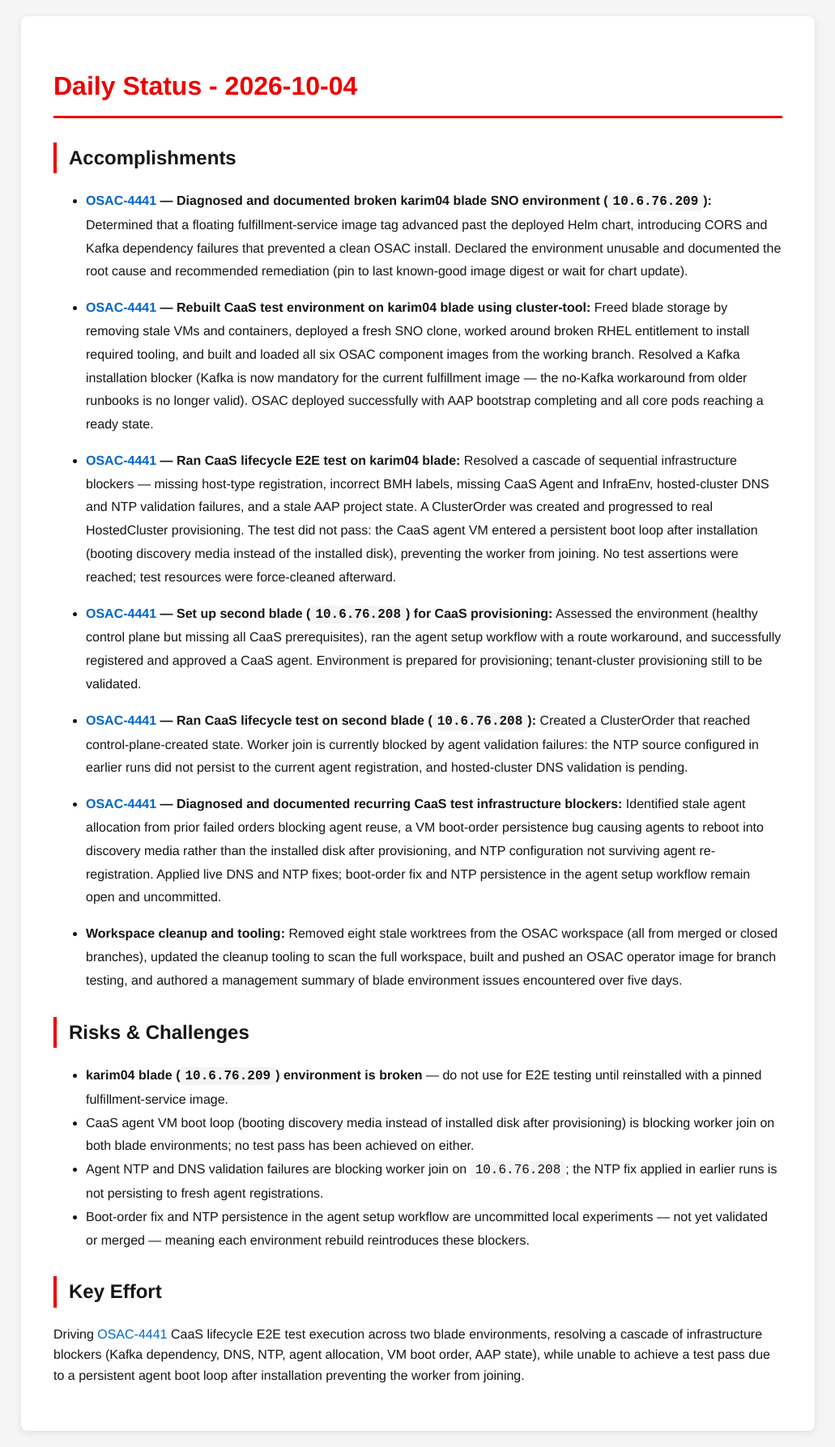
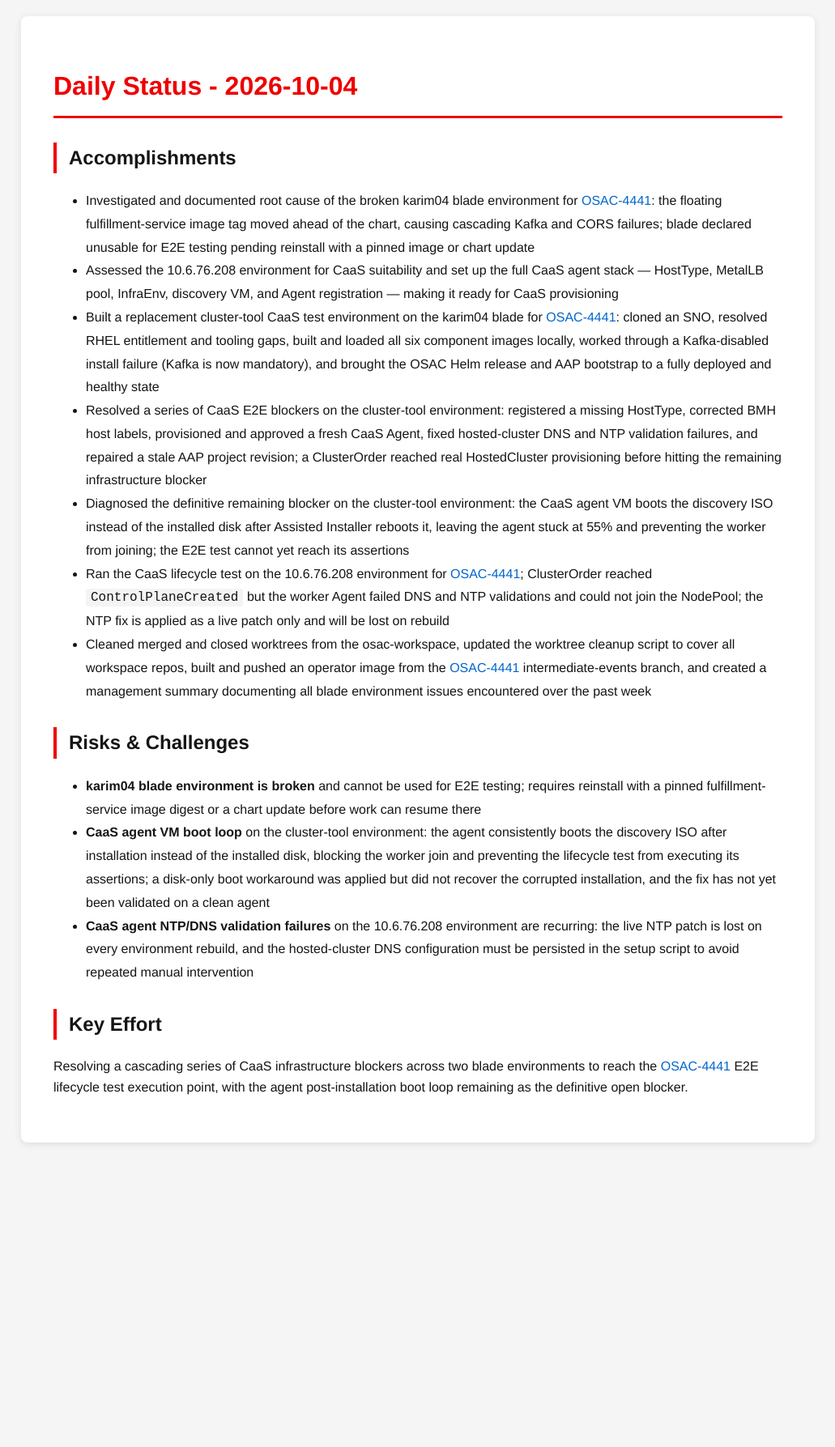
Before and after one commit to tzvatot/daily-status, a Jekyll site: the page built from 2026-10-04.md, in a window 1280 px wide. Shown: the whole page at 81% size, without its empty margins (124-1155 px from the left). Built offline with Jekyll 4.4.1, drawn with Linux system fonts in a browser that asks for light colours; after the commit the page ends 1431 px from its top, so only the background shows below that.

Commit message:
Daily status update - 2026-10-04

```diff
--- a/2026-10-04.md
+++ b/2026-10-04.md
@@ -7,28 +7,18 @@
 # Daily Status - 2026-10-04
 
 ## Accomplishments
-
-- **[OSAC-4441](https://redhat.atlassian.net/browse/OSAC-4441) — Diagnosed and documented broken karim04 blade SNO environment (`10.6.76.209`):** Determined that a floating fulfillment-service image tag advanced past the deployed Helm chart, introducing CORS and Kafka dependency failures that prevented a clean OSAC install. Declared the environment unusable and documented the root cause and recommended remediation (pin to last known-good image digest or wait for chart update).
-
-- **[OSAC-4441](https://redhat.atlassian.net/browse/OSAC-4441) — Rebuilt CaaS test environment on karim04 blade using cluster-tool:** Freed blade storage by removing stale VMs and containers, deployed a fresh SNO clone, worked around broken RHEL entitlement to install required tooling, and built and loaded all six OSAC component images from the working branch. Resolved a Kafka installation blocker (Kafka is now mandatory for the current fulfillment image — the no-Kafka workaround from older runbooks is no longer valid). OSAC deployed successfully with AAP bootstrap completing and all core pods reaching a ready state.
-
-- **[OSAC-4441](https://redhat.atlassian.net/browse/OSAC-4441) — Ran CaaS lifecycle E2E test on karim04 blade:** Resolved a cascade of sequential infrastructure blockers — missing host-type registration, incorrect BMH labels, missing CaaS Agent and InfraEnv, hosted-cluster DNS and NTP validation failures, and a stale AAP project state. A ClusterOrder was created and progressed to real HostedCluster provisioning. The test did not pass: the CaaS agent VM entered a persistent boot loop after installation (booting discovery media instead of the installed disk), preventing the worker from joining. No test assertions were reached; test resources were force-cleaned afterward.
-
-- **[OSAC-4441](https://redhat.atlassian.net/browse/OSAC-4441) — Set up second blade (`10.6.76.208`) for CaaS provisioning:** Assessed the environment (healthy control plane but missing all CaaS prerequisites), ran the agent setup workflow with a route workaround, and successfully registered and approved a CaaS agent. Environment is prepared for provisioning; tenant-cluster provisioning still to be validated.
-
-- **[OSAC-4441](https://redhat.atlassian.net/browse/OSAC-4441) — Ran CaaS lifecycle test on second blade (`10.6.76.208`):** Created a ClusterOrder that reached control-plane-created state. Worker join is currently blocked by agent validation failures: the NTP source configured in earlier runs did not persist to the current agent registration, and hosted-cluster DNS validation is pending.
-
-- **[OSAC-4441](https://redhat.atlassian.net/browse/OSAC-4441) — Diagnosed and documented recurring CaaS test infrastructure blockers:** Identified stale agent allocation from prior failed orders blocking agent reuse, a VM boot-order persistence bug causing agents to reboot into discovery media rather than the installed disk after provisioning, and NTP configuration not surviving agent re-registration. Applied live DNS and NTP fixes; boot-order fix and NTP persistence in the agent setup workflow remain open and uncommitted.
-
-- **Workspace cleanup and tooling:** Removed eight stale worktrees from the OSAC workspace (all from merged or closed branches), updated the cleanup tooling to scan the full workspace, built and pushed an OSAC operator image for branch testing, and authored a management summary of blade environment issues encountered over five days.
+- Investigated and documented root cause of the broken karim04 blade environment for [OSAC-4441](https://redhat.atlassian.net/browse/OSAC-4441): the floating fulfillment-service image tag moved ahead of the chart, causing cascading Kafka and CORS failures; blade declared unusable for E2E testing pending reinstall with a pinned image or chart update
+- Assessed the 10.6.76.208 environment for CaaS suitability and set up the full CaaS agent stack — HostType, MetalLB pool, InfraEnv, discovery VM, and Agent registration — making it ready for CaaS provisioning
+- Built a replacement cluster-tool CaaS test environment on the karim04 blade for [OSAC-4441](https://redhat.atlassian.net/browse/OSAC-4441): cloned an SNO, resolved RHEL entitlement and tooling gaps, built and loaded all six component images locally, worked through a Kafka-disabled install failure (Kafka is now mandatory), and brought the OSAC Helm release and AAP bootstrap to a fully deployed and healthy state
+- Resolved a series of CaaS E2E blockers on the cluster-tool environment: registered a missing HostType, corrected BMH host labels, provisioned and approved a fresh CaaS Agent, fixed hosted-cluster DNS and NTP validation failures, and repaired a stale AAP project revision; a ClusterOrder reached real HostedCluster provisioning before hitting the remaining infrastructure blocker
+- Diagnosed the definitive remaining blocker on the cluster-tool environment: the CaaS agent VM boots the discovery ISO instead of the installed disk after Assisted Installer reboots it, leaving the agent stuck at 55% and preventing the worker from joining; the E2E test cannot yet reach its assertions
+- Ran the CaaS lifecycle test on the 10.6.76.208 environment for [OSAC-4441](https://redhat.atlassian.net/browse/OSAC-4441); ClusterOrder reached `ControlPlaneCreated` but the worker Agent failed DNS and NTP validations and could not join the NodePool; the NTP fix is applied as a live patch only and will be lost on rebuild
+- Cleaned merged and closed worktrees from the osac-workspace, updated the worktree cleanup script to cover all workspace repos, built and pushed an operator image from the [OSAC-4441](https://redhat.atlassian.net/browse/OSAC-4441) intermediate-events branch, and created a management summary documenting all blade environment issues encountered over the past week
 
 ## Risks & Challenges
-
-- **karim04 blade (`10.6.76.209`) environment is broken** — do not use for E2E testing until reinstalled with a pinned fulfillment-service image.
-- CaaS agent VM boot loop (booting discovery media instead of installed disk after provisioning) is blocking worker join on both blade environments; no test pass has been achieved on either.
-- Agent NTP and DNS validation failures are blocking worker join on `10.6.76.208`; the NTP fix applied in earlier runs is not persisting to fresh agent registrations.
-- Boot-order fix and NTP persistence in the agent setup workflow are uncommitted local experiments — not yet validated or merged — meaning each environment rebuild reintroduces these blockers.
+- **karim04 blade environment is broken** and cannot be used for E2E testing; requires reinstall with a pinned fulfillment-service image digest or a chart update before work can resume there
+- **CaaS agent VM boot loop** on the cluster-tool environment: the agent consistently boots the discovery ISO after installation instead of the installed disk, blocking the worker join and preventing the lifecycle test from executing its assertions; a disk-only boot workaround was applied but did not recover the corrupted installation, and the fix has not yet been validated on a clean agent
+- **CaaS agent NTP/DNS validation failures** on the 10.6.76.208 environment are recurring: the live NTP patch is lost on every environment rebuild, and the hosted-cluster DNS configuration must be persisted in the setup script to avoid repeated manual intervention
 
 ## Key Effort
-
-Driving [OSAC-4441](https://redhat.atlassian.net/browse/OSAC-4441) CaaS lifecycle E2E test execution across two blade environments, resolving a cascade of infrastructure blockers (Kafka dependency, DNS, NTP, agent allocation, VM boot order, AAP state), while unable to achieve a test pass due to a persistent agent boot loop after installation preventing the worker from joining.
+Resolving a cascading series of CaaS infrastructure blockers across two blade environments to reach the [OSAC-4441](https://redhat.atlassian.net/browse/OSAC-4441) E2E lifecycle test execution point, with the agent post-installation boot loop remaining as the definitive open blocker.
```
